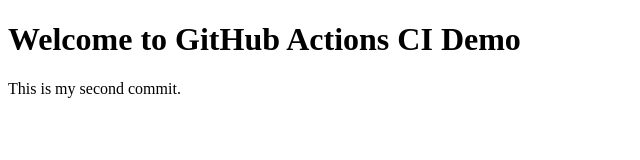
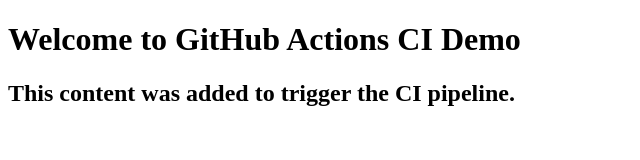
Before and after one commit to sakshiakhade2005-art/CI-Pipeline-Demos, a plain HTML site: page index.html in a window 1280 px wide. Shown: the whole page, without its empty margins (0-640 px from the left). Drawn offline with Linux system fonts and the light colour scheme.

Commit message:
Update index.html

```diff
--- a/index.html
+++ b/index.html
@@ -5,6 +5,6 @@
 </head>
 <body>
     <h1>Welcome to GitHub Actions CI Demo</h1>
-    <p>This is my second commit.</p>
+    <h2>This content was added to trigger the CI pipeline.</h2>
 </body>
 </html>
```
